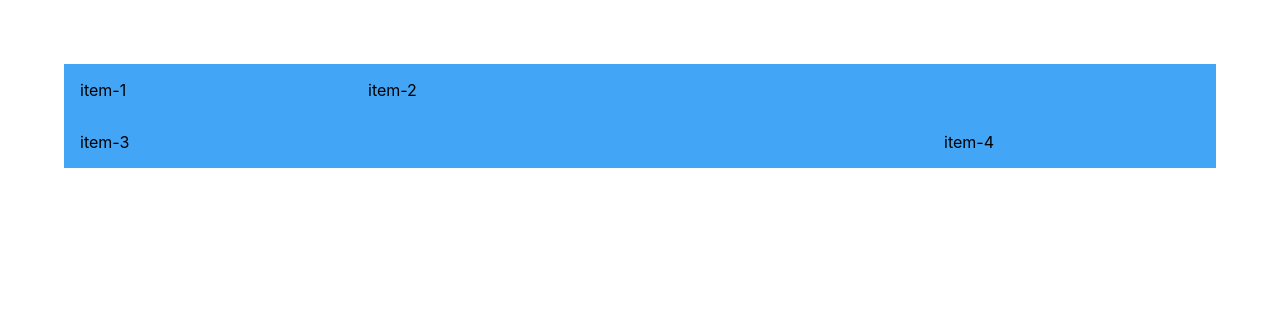
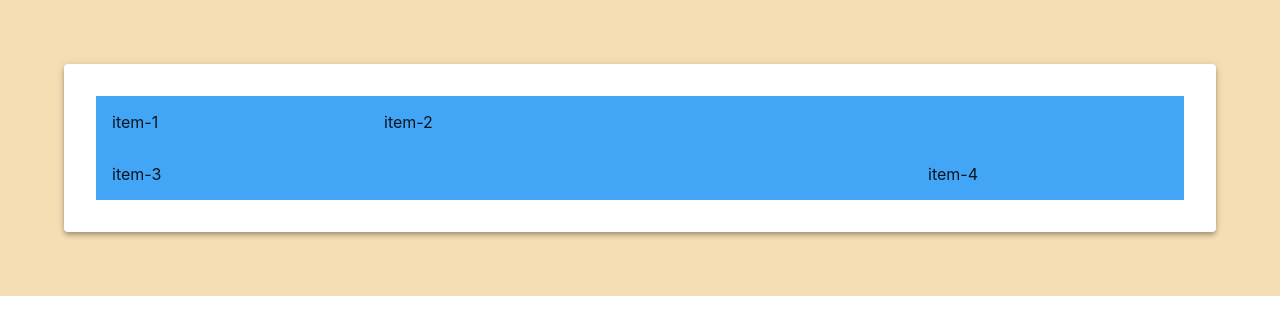
Before and after one commit to tehaamhashmi7/Everything-in-Material-UI, a React (Create React App) app: page / in a window 1280 px wide. Shown: the top 334 px of the page. Built offline with nearby package versions, Linux system fonts and the light colour scheme.

Commit message:
Paper Component

```diff
--- a/src/App.css
+++ b/src/App.css
@@ -1,5 +1,6 @@
 .App {
   padding: 4rem;
+  background-color: wheat
 }
 
 .App-logo {
--- a/src/components/12-GridComponent.tsx
+++ b/src/components/12-GridComponent.tsx
@@ -1,14 +1,16 @@
-import { Grid, Box } from '@mui/material'
+import { Grid, Box, Paper } from '@mui/material'
 import React from 'react'
 
 function GridComponent() {
   return (
+    <Paper sx={{padding: '32px'}} elevation={4}>
     <Grid container>
         <Grid item xs={3}><Box bgcolor='primary.light' p={2}>item-1</Box></Grid>
         <Grid item xs={9}><Box bgcolor='primary.light' p={2}>item-2</Box></Grid>
         <Grid item xs={9}><Box bgcolor='primary.light' p={2}>item-3</Box></Grid>
         <Grid item xs={3}><Box bgcolor='primary.light' p={2}>item-4</Box></Grid>
     </Grid>
+    </Paper>
   )
 }
 
```
